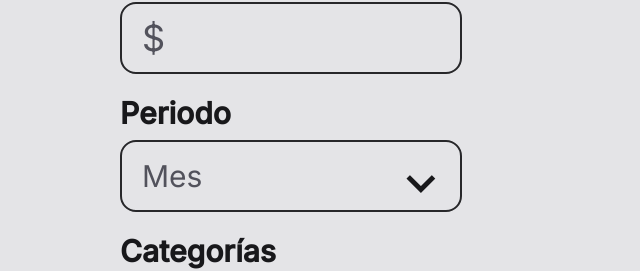
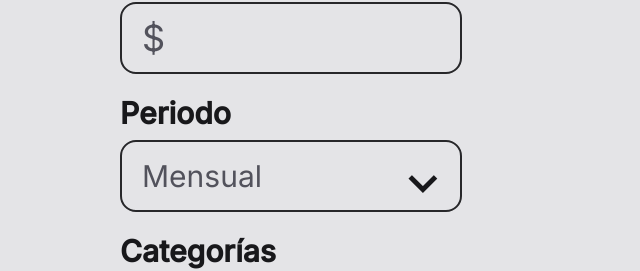
Before and after one commit to FelipeTM25/Unicash, a React (Vite) app: page / in a window 1280 px wide. Shown: the part 520-791 px from the top of the page, without its empty margins (349-989 px from the left). Built offline with nearby package versions, Linux system fonts and the light colour scheme.

Commit message:
Selection Field funcional de la pantalla AJUSTES INICIALES

```diff
--- /dev/null
+++ b/src/Data/periodoOptions.ts
@@ -0,0 +1 @@
+export const periodoOptions = ['Mensual', 'Semanal', 'Diarios'] as const
--- a/src/components/ContinueButton.tsx
+++ b/src/components/ContinueButton.tsx
@@ -2,7 +2,7 @@ export function ContinueButton() {
     return (
         <button
             type="button"
-            className="h-16 w-full rounded-2xl bg-zinc-400 text-2xl font-medium text-zinc-100 sm:h-18 sm:text-3xl"
+            className="h-16 w-full rounded-2xl bg-zinc-400 text-[20px] font-medium text-zinc-100 sm:h-18 sm:text-3xl"
         >
             Continuar
         </button>
--- a/src/components/SelectField.tsx
+++ b/src/components/SelectField.tsx
@@ -1,23 +1,37 @@
-type SelectFieldProps = {
+import { useId } from 'react'
+
+type SelectFieldProps<TOption extends string> = {
     label: string
-    value: string
+    value: TOption
+    onValueChange: (value: TOption) => void
+    options: readonly TOption[]
 }
 
-export function SelectField({ label, value }: SelectFieldProps) {
+export function SelectField<TOption extends string>({ label, value, onValueChange, options }: SelectFieldProps<TOption>) {
+    const selectId = useId()
+
     return (
-        <div className="flex w-full flex-col gap-3">
-            <div className="flex items-center justify-between">
-                <span className="text-[16px] leading-none font-semibold text-zinc-900 sm:text-3xl">{label}</span>
+        <label htmlFor={selectId} className="flex w-full flex-col gap-3">
+            <span className="text-[16px] leading-none font-semibold text-zinc-900 sm:text-3xl">{label}</span>
 
+            <div className="relative">
+                <select
+                    id={selectId}
+                    value={value}
+                    onChange={(event) => onValueChange(event.target.value as TOption)}
+                    className="h-12 w-full appearance-none rounded-2xl border-2 border-zinc-800 bg-transparent px-4 pr-12 text-[15px] font-normal text-zinc-600 outline-none sm:h-18 sm:px-5 sm:pr-14 sm:text-3xl"
+                >
+                    {options.map((option) => (
+                        <option key={option} value={option}>
+                            {option}
+                        </option>
+                    ))}
+                </select>
+
+                <span className="pointer-events-none absolute right-4 top-1/2 -translate-y-1/2 text-4xl font-semibold text-zinc-900 sm:right-5 sm:text-5xl">
+                    ⌄
+                </span>
             </div>
-
-            <button
-                type="button"
-                className="flex h-12 w-full items-center justify-between rounded-2xl border-2 border-zinc-800 px-4 sm:h-18 sm:px-5"
-            >
-                <span className="text-[15px] font-normal text-zinc-600 sm:text-3xl">{value}</span>
-                <span className="text-4xl font-semibold text-zinc-900 sm:text-5xl">⌄</span>
-            </button>
-        </div>
+        </label>
     )
 }
--- a/src/pages/AjustesInicialesPage.tsx
+++ b/src/pages/AjustesInicialesPage.tsx
@@ -1,10 +1,16 @@
+import { useState } from 'react'
 import { ContinueButton } from '../components/ContinueButton'
 import { FormField } from '../components/FormField'
 import { MobileScreen } from '../components/MobileScreen'
 import { SelectField } from '../components/SelectField'
 import { TopBrandTitle } from '../components/TopBrandTitle'
+import { periodoOptions } from '../Data/periodoOptions'
+
+type PeriodoOption = (typeof periodoOptions)[number]
 
 export function AjustesIniciales() {
+    const [periodo, setPeriodo] = useState<PeriodoOption>(periodoOptions[0])
+
     return (
         <MobileScreen>
             <TopBrandTitle />
@@ -15,7 +21,12 @@ export function AjustesIniciales() {
             <div className="mt-6 flex flex-col gap-6 sm:mt-8 sm:gap-6">
                 <FormField label="Nombre" />
                 <FormField label="Presupuesto" prefix="$" type="number" />
-                <SelectField label="Periodo" value="Mes" />
+                <SelectField
+                    label="Periodo"
+                    value={periodo}
+                    onValueChange={setPeriodo}
+                    options={periodoOptions}
+                />
                 <FormField label="Categorías" placeholder="comida, transporte" />
             </div>
 
```
